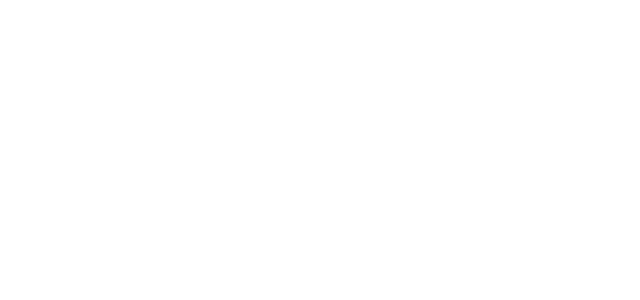
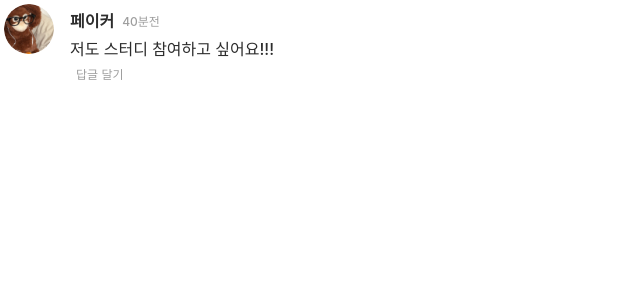
Before and after one commit to jihyezi/StudyBuddy, a React (Create React App) app: page / in a window 1280 px wide. Shown: the top 300 px of the page, without its empty margins (0-640 px from the left). Built offline with nearby package versions, Linux system fonts and the light colour scheme.

Commit message:
feat: comment 컴포넌트 생성

```diff
--- a/src/App.js
+++ b/src/App.js
@@ -1,9 +1,10 @@
 import './App.css';
+import Test from './pages/Test';
 
 function App() {
   return (
     <div className="App">
-
+      <Test />
     </div>
   );
 }
--- /dev/null
+++ b/src/components/comments.js
@@ -0,0 +1,30 @@
+import profile from '../assets/images/profile1.png'
+
+const data = {
+    data1: {
+        nickname: '페이커',
+        time: '40분전',
+        content: '저도 스터디 참여하고 싶어요!!!',
+    }
+}
+
+const Comments = () => {
+    return (
+        <div style={{ display: 'flex', flexDirection: 'row', padding: 4 }}>
+            <div>
+                <img src={profile} style={{ width: 50, height: 50, borderRadius: 25 }} />
+            </div>
+            <div style={{ display: 'flex', flexDirection: 'column', marginLeft: 16, marginTop: 4 }}>
+                <div style={{ display: 'flex', flexDirection: 'row', alignItems: 'center', gap: 8, marginBottom: 4 }}>
+                    <span style={{ color: '#2D2D2D', fontSize: 16, fontWeight: 800 }}>{data.data1.nickname}</span>
+                    <span style={{ color: '#9E9E9E', fontSize: 12, fontWeight: 500 }}>{data.data1.time}</span>
+                </div>
+                <span style={{ color: '#2D2D2D', fontSize: 16, fontWeight: 500, marginBottom: 4 }}>{data.data1.content}</span>
+                <button style={{ background: 'white', border: 'none', color: '#9E9E9E', fontSize: 12, textAlign: 'left' }}>답글 달기</button>
+            </div>
+
+        </div>
+    )
+}
+
+export default Comments;
--- /dev/null
+++ b/src/pages/Test.js
@@ -0,0 +1,11 @@
+import Comments from "../components/comments";
+
+const Test = () => {
+    return (
+        <div>
+            <Comments />
+        </div>
+    )
+}
+
+export default Test;
```
Also changed, not shown: src/assets/images/profile1.png (added).
